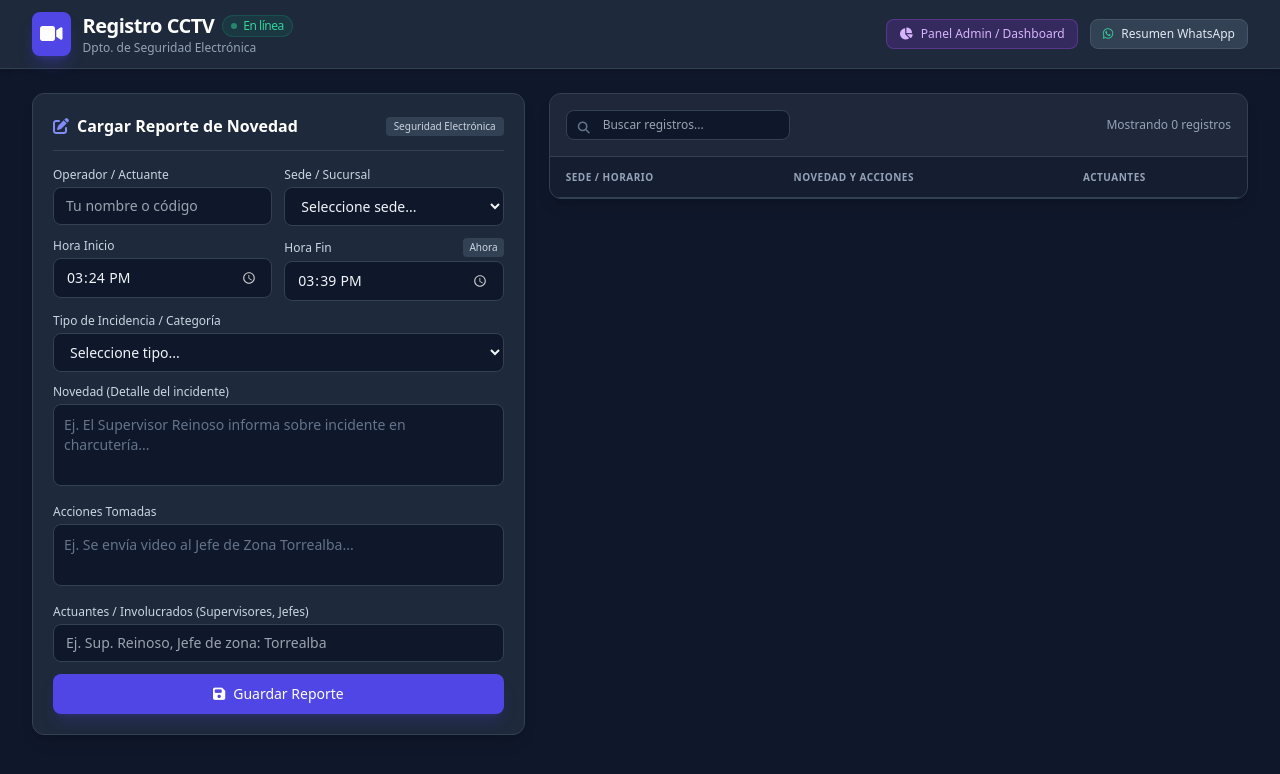
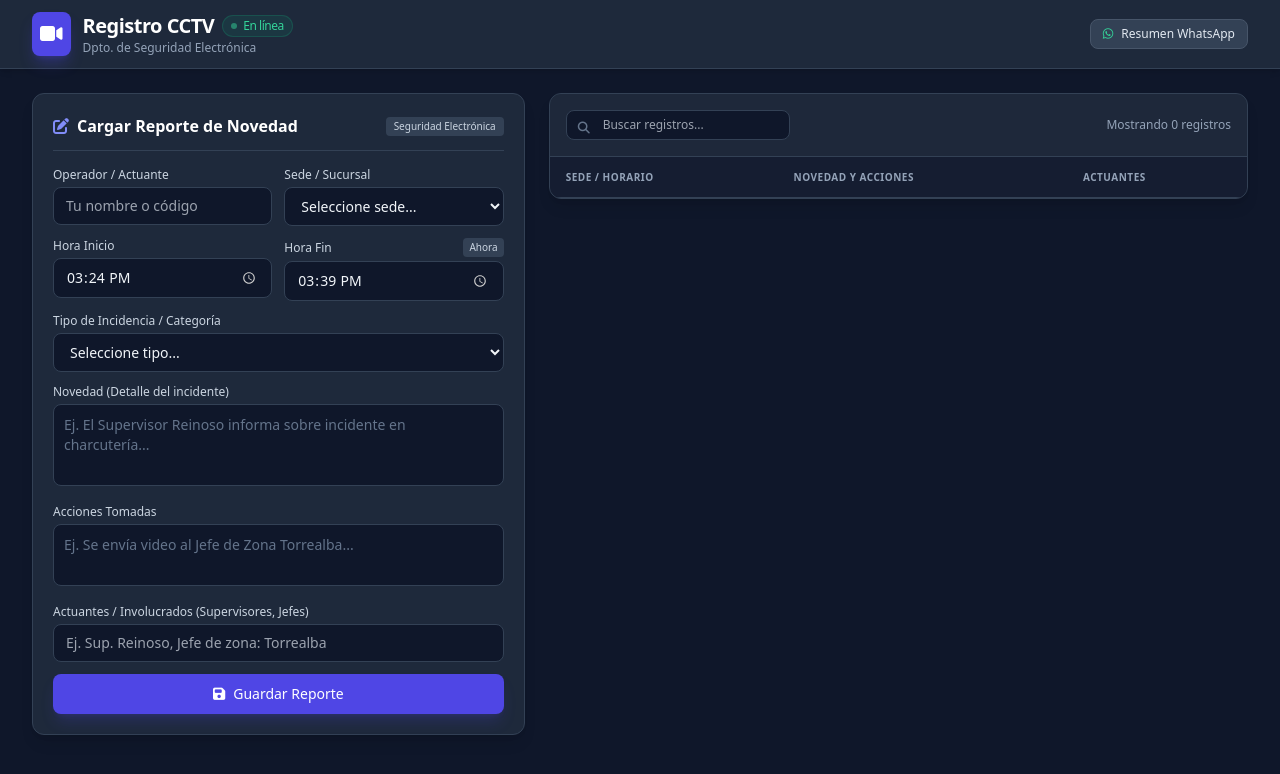
Before and after one commit to SkyNet7k/registro-cctv, a website: page index.html in a window 1280 px wide. Drawn offline with nearby package versions, Linux system fonts and the light colour scheme; no server answers.

Commit message:
style: remover boton de panel admin en interfaz del operador

```diff
--- a/index.html
+++ b/index.html
@@ -34,10 +34,6 @@
       </div>
 
       <div class="flex items-center space-x-3">
-        <a href="admin.html" class="flex items-center gap-2 px-3 py-1.5 text-xs font-medium bg-purple-600/20 hover:bg-purple-600/30 text-purple-300 border border-purple-500/30 rounded-lg transition">
-          <i class="fa-solid fa-chart-pie"></i>
-          Panel Admin / Dashboard
-        </a>
         <button id="btnQuickReport" class="flex items-center gap-2 px-3 py-1.5 text-xs font-medium bg-slate-700 hover:bg-slate-600 text-slate-200 rounded-lg border border-slate-600 transition">
           <i class="fa-brands fa-whatsapp text-emerald-400"></i>
           Resumen WhatsApp
```
